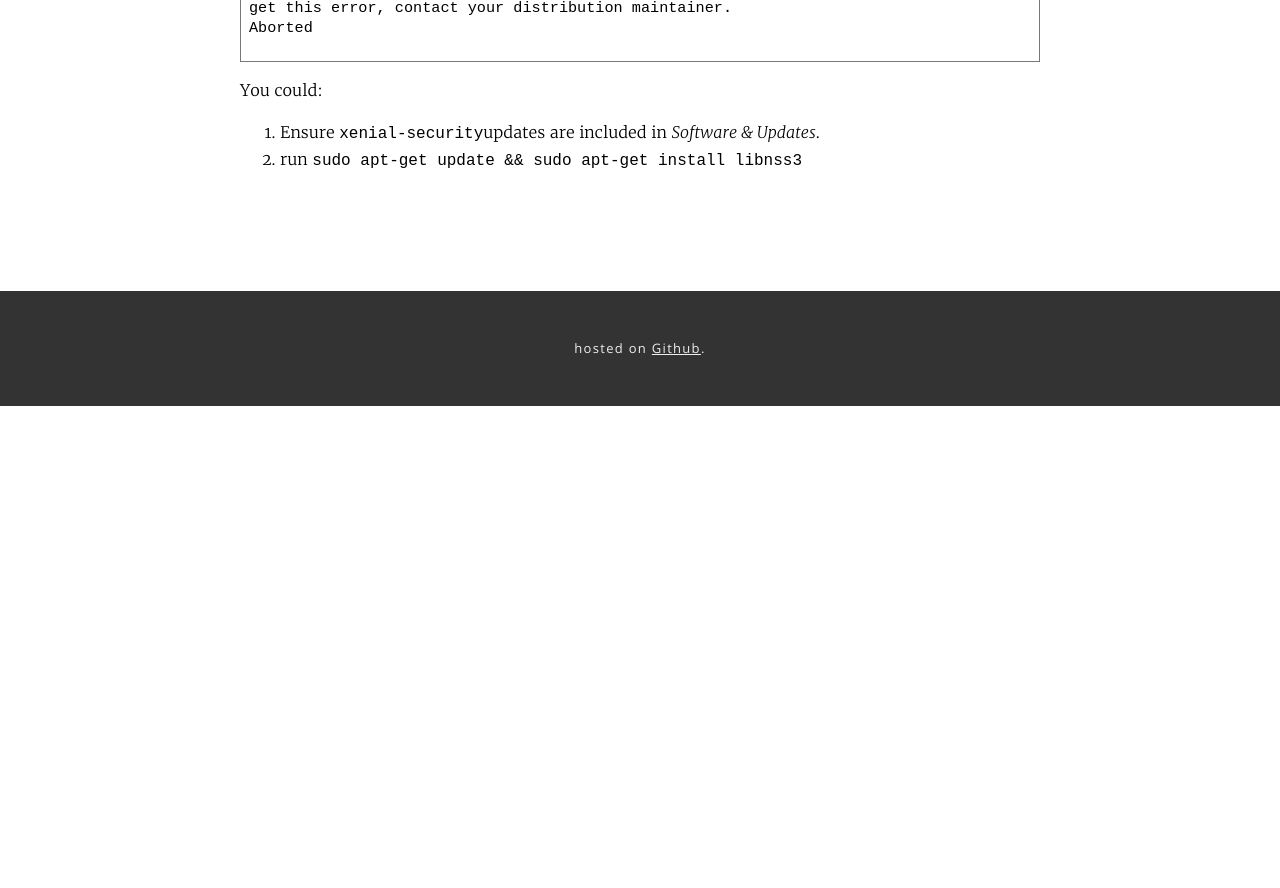
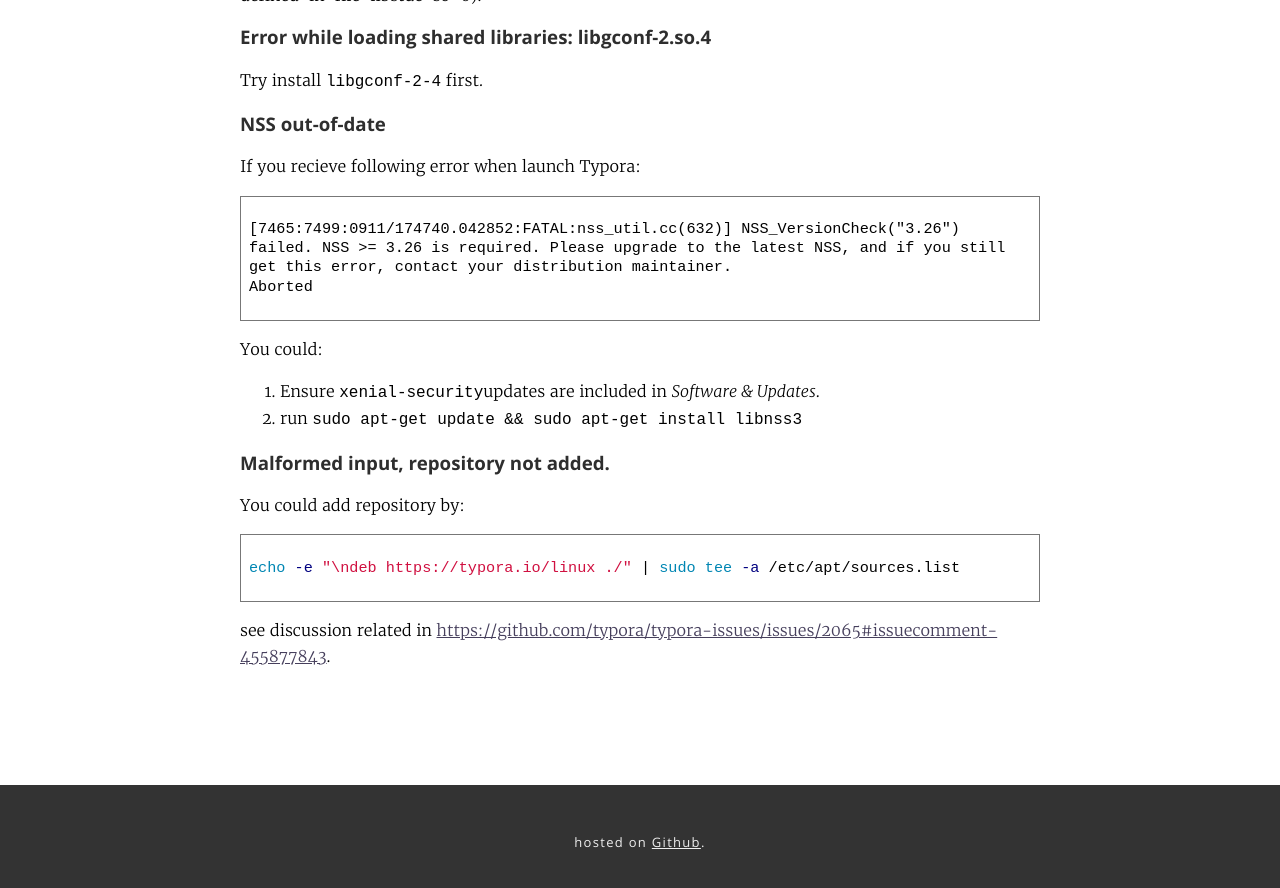
Before and after one commit to typora/support.typora.io, a Jekyll site: the page built from _posts/2016-09-26-Typora on Linux.md, in a window 1280 px wide and 900 px high, scrolled down 2724 px. Shown: the top 888 px of the window. Built offline with Jekyll 4.4.1, drawn with Linux system fonts in a browser that asks for light colours; nearby versions of some CDN libraries; library files that are not in the unit come from our copies; before the commit the page ends 3130 px from its top, so only the background shows below that; some of the changed text lies outside the part shown.

Commit message:
update faq on linux

````diff
--- a/_posts/2016-09-26-Typora on Linux.md
+++ b/_posts/2016-09-26-Typora on Linux.md
@@ -36,6 +36,17 @@
 ```bash
 # install typora to the curent user's profile
 nix-env -i typora
+```
+
+## Mint
+
+```sh
+# add Typora's repository
+echo -e "\ndeb https://typora.io/linux ./" | sudo tee -a /etc/apt/sources.list
+sudo apt-get update
+
+# install typora
+sudo apt-get install typora
 ```
 
 ## Other Distributions
@@ -79,3 +90,13 @@
 You could:
 1. Ensure `xenial-security`updates are included in *Software & Updates*.
 2. run `sudo apt-get update && sudo apt-get install libnss3`
+
+### Malformed input, repository not added.
+
+You could add repository by:
+
+```sh
+echo -e "\ndeb https://typora.io/linux ./" | sudo tee -a /etc/apt/sources.list
+```
+
+see discussion related in <https://github.com/typora/typora-issues/issues/2065#issuecomment-455877843>.
````
Also changed, not shown: drag-img.gif (deleted).
